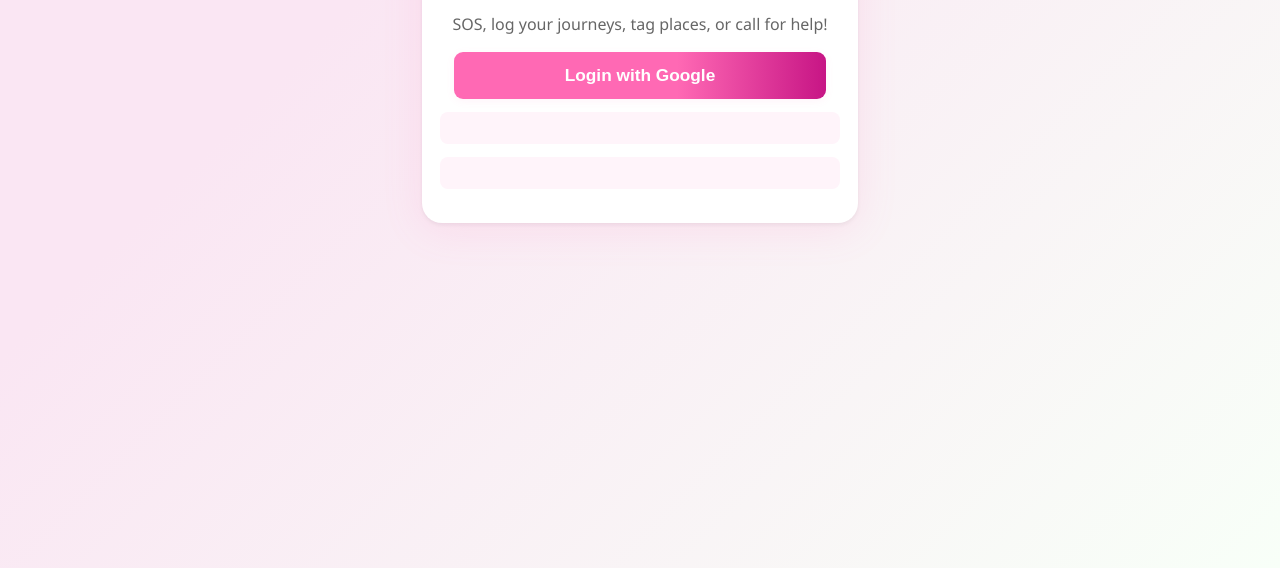
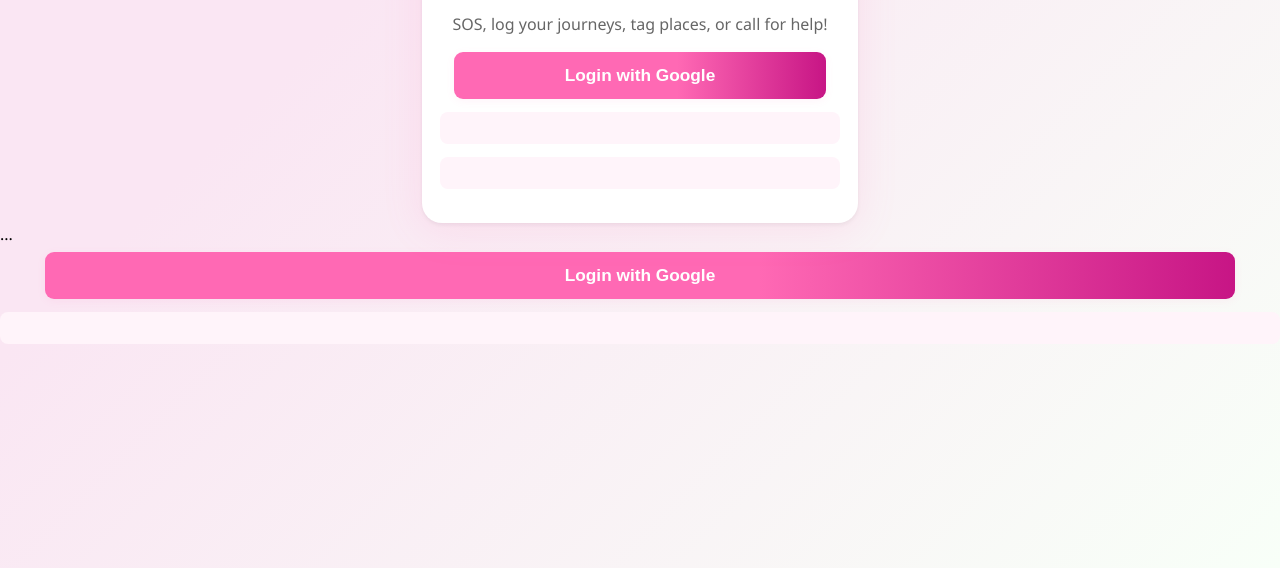
Before and after one commit to MADHVI0109/safely, a plain HTML site: page index.html in a window 1280 px wide. Shown: the part 282-850 px from the top of the page. Drawn offline with Linux system fonts and the light colour scheme.

Commit message:
Enhance index.html with dashboard and login UI
Added dashboard container and login UI to index.html.

```diff
--- a/index.html
+++ b/index.html
@@ -67,3 +67,14 @@
   <script src="script.js"></script>
 </body>
 </html>
+<div class="dashboard-container">
+  <header> ... </header>
+
+  <!-- Your login UI -->
+  <button id="loginBtn">Login with Google</button>
+
+  <!-- Always present output box—put this HERE! -->
+  <div id="output" class="output-panel"></div>
+
+  <!-- Rest of your dashboard, e.g. logged-in panel -->
+</div>
```
